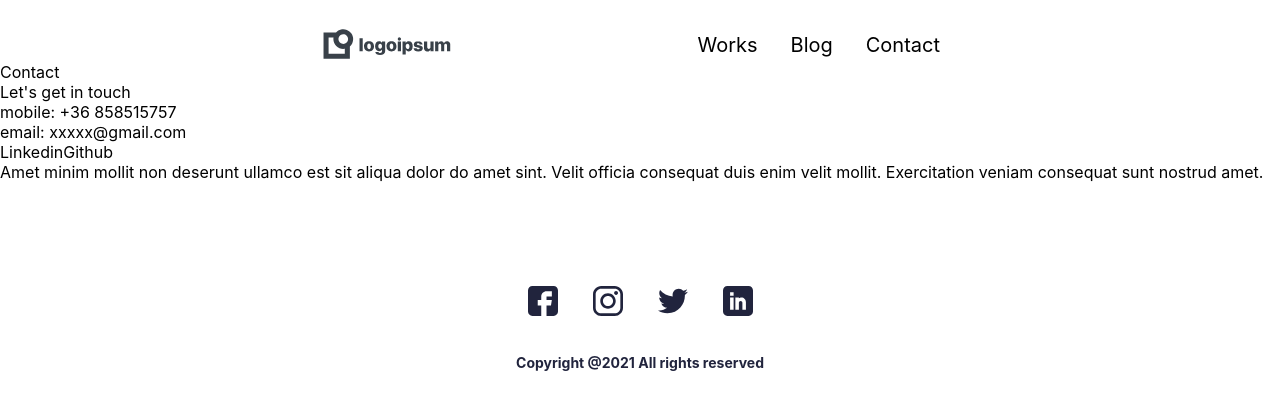
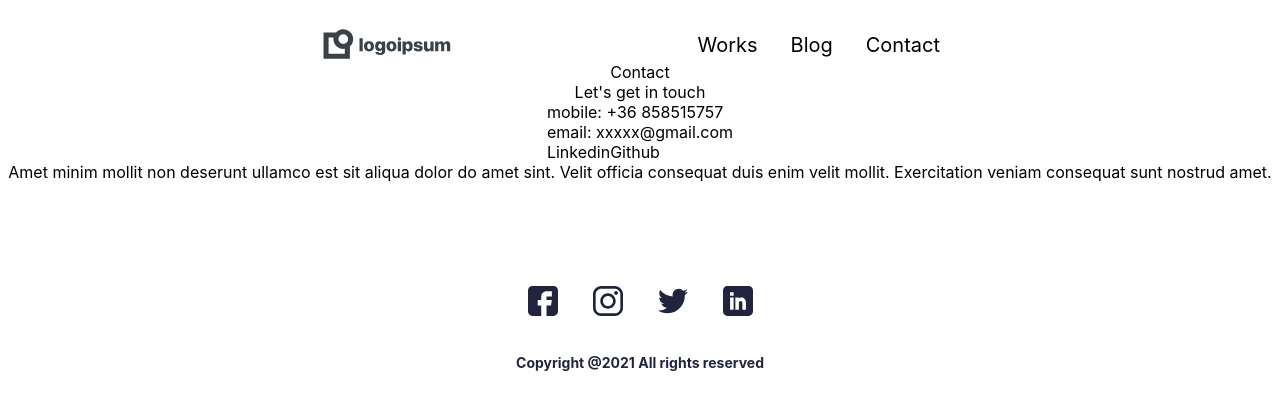
Before and after one commit to TechLounge777/Next.js-Porfolio, a Next.js app: page /contact in a window 1280 px wide. Shown: the top 410 px of the page. Built offline with nearby package versions, Linux system fonts and the light colour scheme.

Commit message:
fixed routes on Homepage

```diff
--- a/components/Header/Header.jsx
+++ b/components/Header/Header.jsx
@@ -18,15 +18,21 @@ const Header = () => {
           </StyledLink>
         </LogoWrapper>
         <Nav>
+          <li>
             <StyledLink href="/works">
               <a>Works</a>
             </StyledLink>
+          </li>
+          <li>
             <StyledLink href="/blog">
               <a>Blog</a>
             </StyledLink>
+          </li>
+          <li>
             <StyledLink href="/contact">
               <a>Contact</a>
             </StyledLink>
+          </li>
         </Nav>
       </HeaderWrapper>
     </>
--- a/components/SubPages/ContactPage/ContactPage.styles.js
+++ b/components/SubPages/ContactPage/ContactPage.styles.js
@@ -1,6 +1,11 @@
 import styled from "styled-components";
 
-export const ContactPageWrapper = styled.div``;
+export const ContactPageWrapper = styled.div`
+  display: flex;
+  flex-direction: column;
+  align-items: center;
+`;
+
 export const ContactHeader = styled.div``;
 export const ContactTitle = styled.div``;
 export const ContactData = styled.div``;
--- a/styles/globals.css
+++ b/styles/globals.css
@@ -9,6 +9,10 @@ a {
   text-decoration: none;
 }
 
+li {
+  list-style: none;
+}
+
 * {
   box-sizing: border-box;
   padding: 0;
```
Lines whose indentation alone changed are shown as unchanged.
